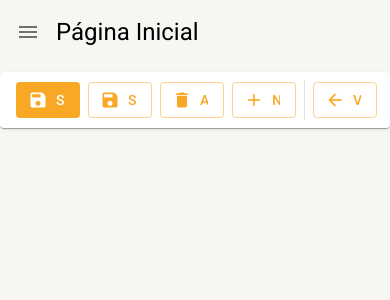
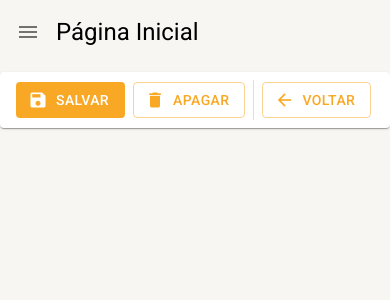
Before and after one commit to DerickSena/ReactMaterialUI, a React (Create React App) app: page /pagina-inicial in a window 390 px wide. Shown: the top 300 px of the page. Built offline with nearby package versions, Linux system fonts and the light colour scheme.

Commit message:
feat:responsi

```diff
--- a/src/shared/components/ferramentas-de-detalhe/FerramentasDeDetalhes.tsx
+++ b/src/shared/components/ferramentas-de-detalhe/FerramentasDeDetalhes.tsx
@@ -1,4 +1,4 @@
-import { Box, Button, Divider, Icon, Paper, Skeleton, Typography, useTheme} from '@mui/material';
+import { Box, Button, Divider, Icon, Paper, Skeleton, Theme, Typography, useMediaQuery, useTheme} from '@mui/material';
 
 interface IFerramentasDeDetalhesProps{
   textoBotaoNovo?: string;
@@ -45,6 +45,8 @@ export const FerramentasDeDetalhes: React.FC<IFerramentasDeDetalhesProps> = ({
   aoClicarEmSalvarEFechar,
 
 }) => {
+  const smDown = useMediaQuery((theme: Theme)=>theme.breakpoints.down('sm'));
+  const mdDown = useMediaQuery((theme: Theme)=>theme.breakpoints.down('md'));
   const theme = useTheme();
 
 
@@ -76,7 +78,7 @@ export const FerramentasDeDetalhes: React.FC<IFerramentasDeDetalhesProps> = ({
       )}
 
 
-      {(mostrarBotaoSalvarEFechar && !mostrarBotaoSalvarEFecharCarregando) && (
+      {(mostrarBotaoSalvarEFechar && !mostrarBotaoSalvarEFecharCarregando && !smDown && !mdDown) && (
         <Button
           color='primary'
           disableElevation
@@ -112,7 +114,7 @@ export const FerramentasDeDetalhes: React.FC<IFerramentasDeDetalhesProps> = ({
       )}
 
 
-      {(mostrarBotaoNovo && !mostrarBotaoNovoCarregando) && (
+      {(mostrarBotaoNovo && !mostrarBotaoNovoCarregando  && !smDown && !mdDown) && (
         <Button
           color='primary'
           disableElevation
```
